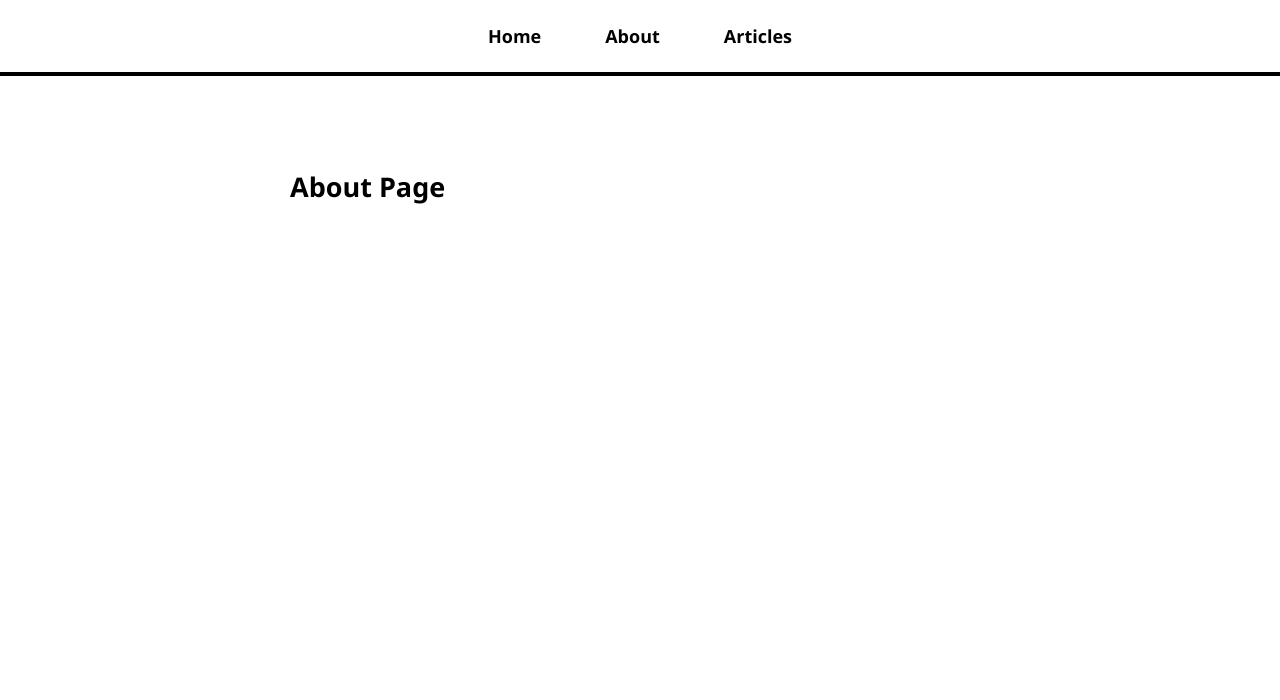
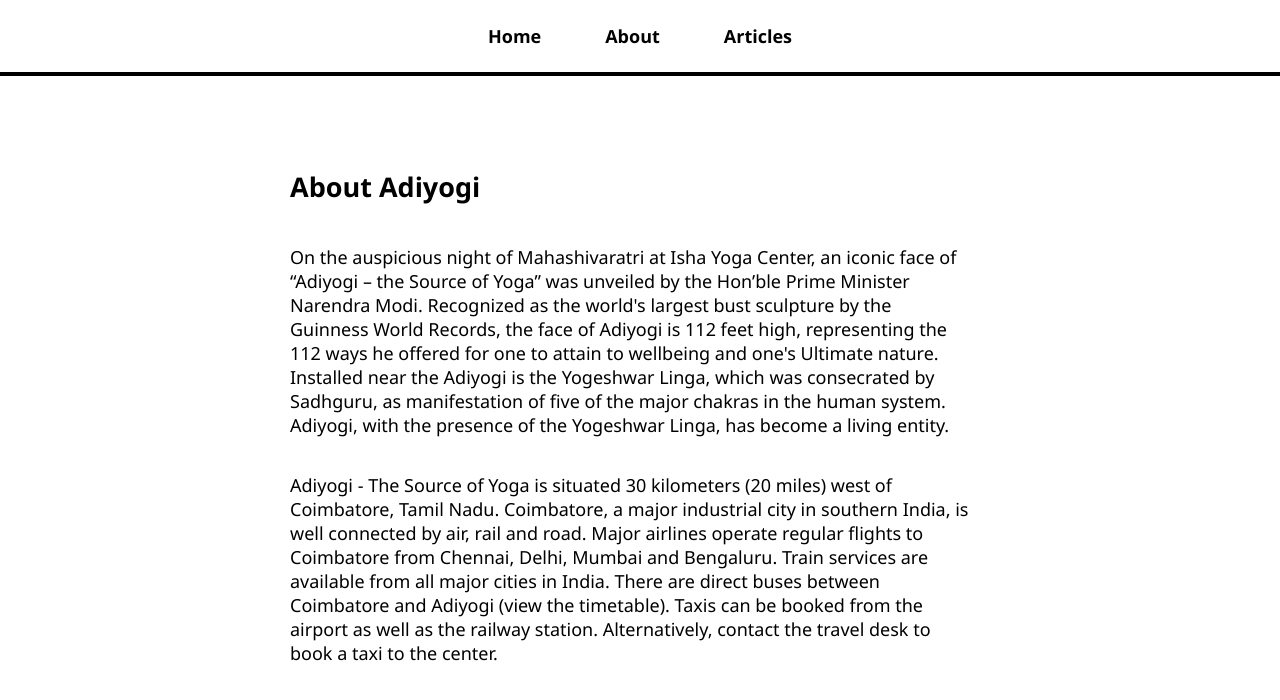
Before and after one commit to TejeswarChilaka/003-React-Blog, a React (Create React App) app in the folder my-app/: page /About in a window 1280 px wide. Shown: the top 700 px of the page. Built offline with nearby package versions, Linux system fonts and the light colour scheme.

Commit message:
Serching for ArticleId by useParams

```diff
--- a/my-app/src/pages/AboutPage.js
+++ b/my-app/src/pages/AboutPage.js
@@ -1,7 +1,31 @@
-function AboutPage(){
-    return(
-        <h2> About Page</h2>
-    );
+function AboutPage() {
+  return (
+    <>
+      <h2> About Adiyogi </h2>
+      <p>
+        On the auspicious night of Mahashivaratri at Isha Yoga Center, an iconic
+        face of “Adiyogi – the Source of Yoga” was unveiled by the Hon’ble Prime
+        Minister Narendra Modi. Recognized as the world's largest bust sculpture
+        by the Guinness World Records, the face of Adiyogi is 112 feet high,
+        representing the 112 ways he offered for one to attain to wellbeing and
+        one's Ultimate nature. Installed near the Adiyogi is the Yogeshwar
+        Linga, which was consecrated by Sadhguru, as manifestation of five of
+        the major chakras in the human system. Adiyogi, with the presence of the
+        Yogeshwar Linga, has become a living entity.
+      </p>
+      <p>
+        Adiyogi - The Source of Yoga is situated 30 kilometers (20 miles) west
+        of Coimbatore, Tamil Nadu. Coimbatore, a major industrial city in
+        southern India, is well connected by air, rail and road. Major airlines
+        operate regular flights to Coimbatore from Chennai, Delhi, Mumbai and
+        Bengaluru. Train services are available from all major cities in India.
+        There are direct buses between Coimbatore and Adiyogi (view the
+        timetable). Taxis can be booked from the airport as well as the railway
+        station. Alternatively, contact the travel desk to book a taxi to the
+        center.
+      </p>
+    </>
+  );
 }
 
 export default AboutPage;
--- a/my-app/src/pages/HomePage.js
+++ b/my-app/src/pages/HomePage.js
@@ -1,11 +1,19 @@
-function HomePage(){
-    return(
+function HomePage() {
+  return (
     <>
-    <h2> Home Page</h2>
-
+      <h2> AdiYogi </h2>
+      <p>
+        Over 15,000 years ago, predating all religion, Adiyogi, the first Yogi,
+        transmitted the science of Yoga to his seven disciples, the Saptarishis.
+        He expounded 112 ways through which human beings can transcend their
+        limitations and reach their ultimate potential. Adiyogi’s offerings are
+        tools for individual transformation, as individual transformation is the
+        only way to transform the world. His fundamental message is that “in is
+        the only way out” for human wellbeing and liberation.
+      </p>
+      <img style={{ width: 700, height: 300 }} src="./img-01.jpg" alt="React Logo" />
     </>
-
-    );
+  );
 }
 
 export default HomePage;
```
Also changed, not shown: my-app/src/pages/articles-content.js (added, +31 -0 lines), my-app/public/img-01.jpg (added).
